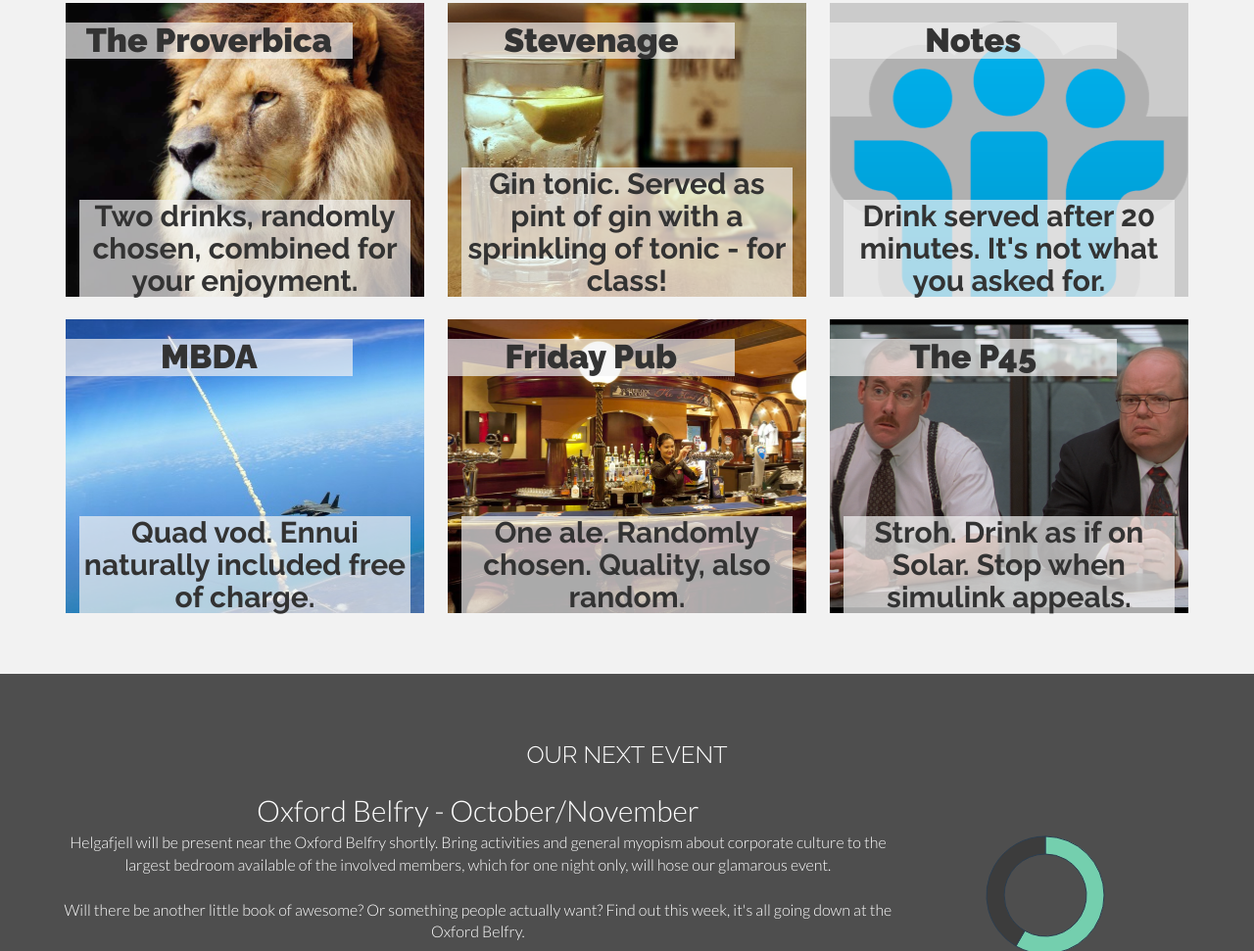
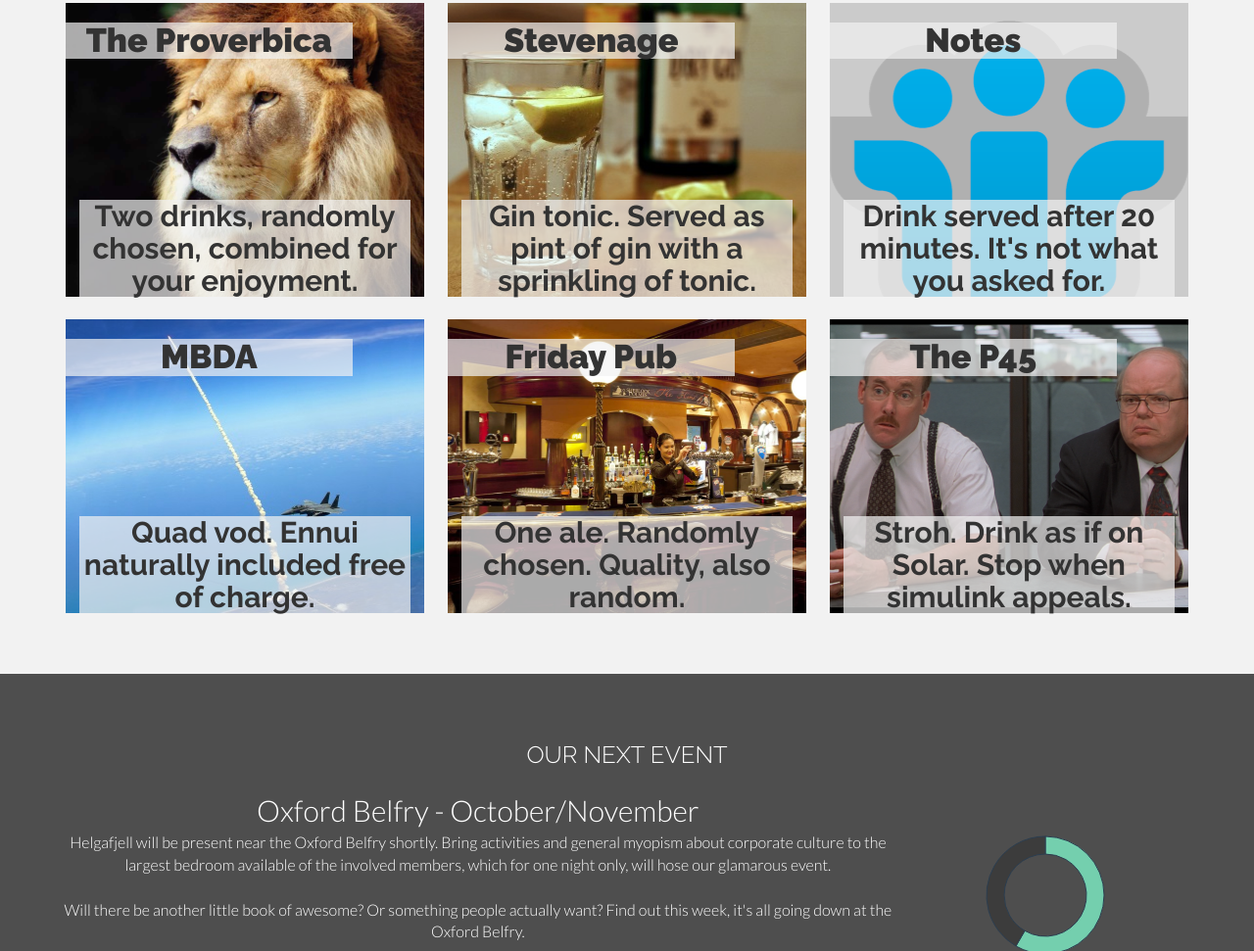
Before and after one commit to AsgardEnterprises/Helgafjell, a plain HTML site: page index.html in a window 1280 px wide. Shown: the part 1032-2003 px from the top of the page at 98% size. Drawn offline with nearby package versions, Linux system fonts and the light colour scheme.

Commit message:
Shortened text to better fit visual box

```diff
--- a/index.html
+++ b/index.html
@@ -73,7 +73,7 @@
 					Stevenage
 				</div>
 				<div class="drink-text stand-out">
-					Gin tonic. Served as pint of gin with a sprinkling of tonic - for class!
+					Gin tonic. Served as pint of gin with a sprinkling of tonic.
 				</div>
 			</div>
 			<div class="drink-block">
```
